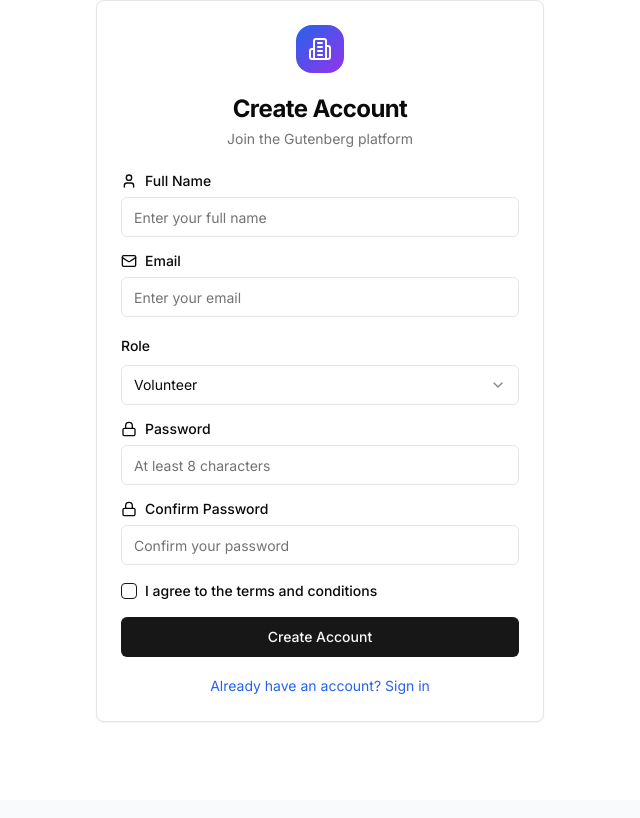
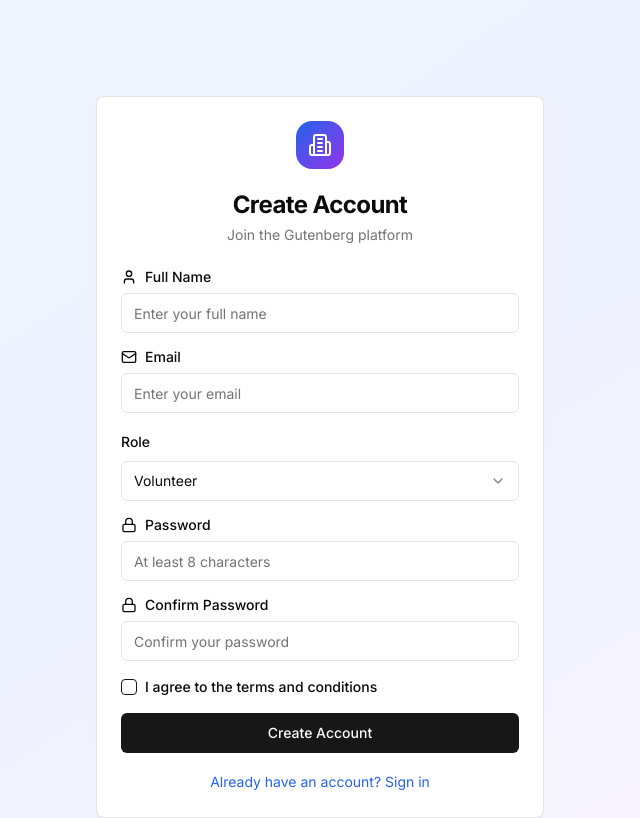
Before and after one commit to icewebart/gutenberg-platform, a Next.js app in the folder apps/web/: page / in a window 1280 px wide. Both pictures are taken after a click on the button "Don't have an account? Sign up". Shown: the whole page, without its empty margins (320-960 px from the left). Built offline with nearby package versions, Linux system fonts and the light colour scheme; no server answers.

Commit message:
style: apply same background to registration form as login page

```diff
--- a/apps/web/app/page.tsx
+++ b/apps/web/app/page.tsx
@@ -22,11 +22,13 @@ export default function Home() {
   }
 
   if (!user) {
-    return showRegistration ? (
-      <RegistrationForm onSwitchToLogin={() => setShowRegistration(false)} />
-    ) : (
+    return (
       <div className="min-h-screen bg-gradient-to-br from-blue-50 via-indigo-50 to-purple-50 pt-24 px-4">
-        <LoginForm onSwitchToRegister={() => setShowRegistration(true)} />
+        {showRegistration ? (
+          <RegistrationForm onSwitchToLogin={() => setShowRegistration(false)} />
+        ) : (
+          <LoginForm onSwitchToRegister={() => setShowRegistration(true)} />
+        )}
       </div>
     )
   }
```
